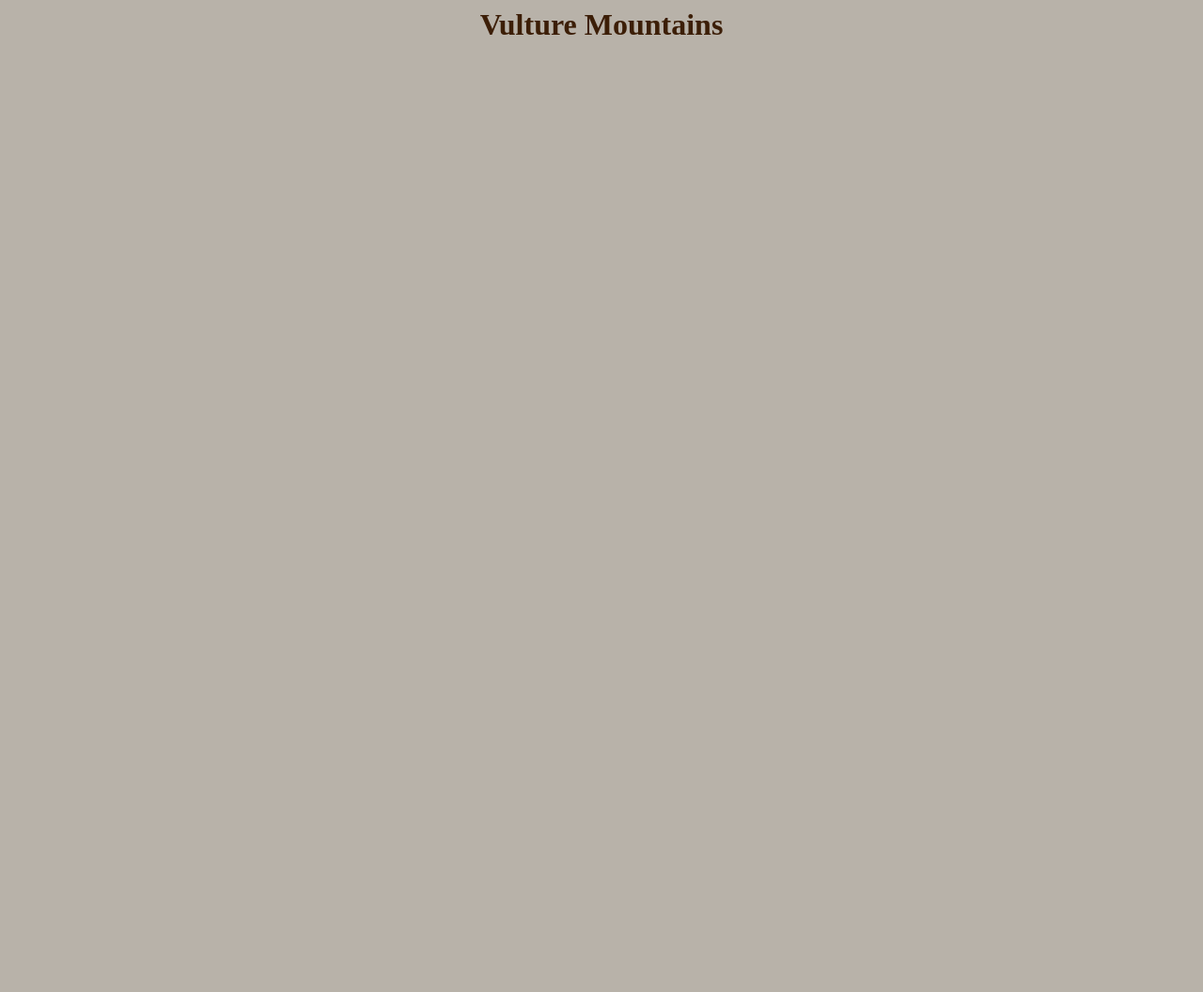
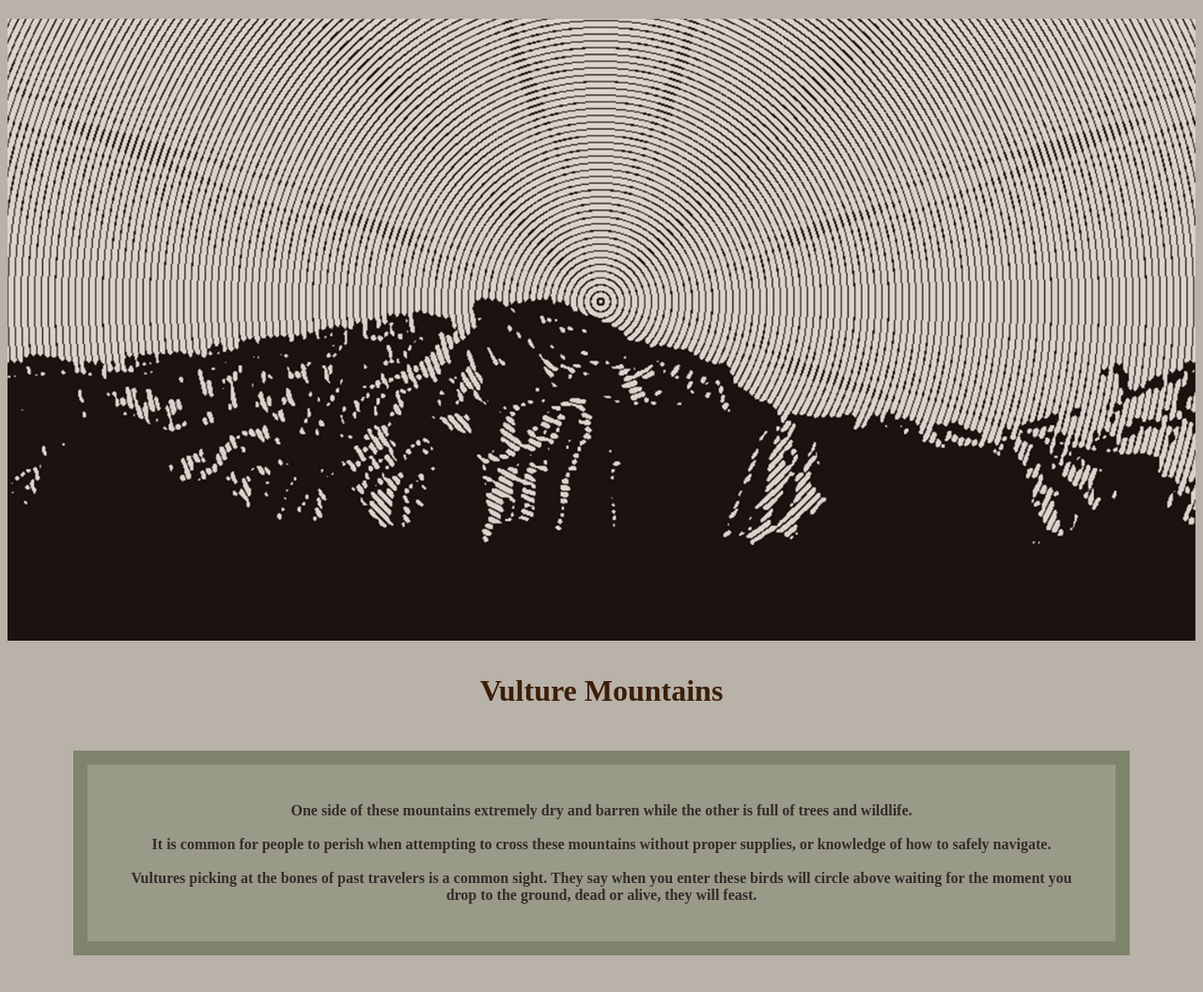
Before and after one commit to WhomstDoth/Vulture-Mountains, a plain HTML site: page index.html in a window 1280 px wide. Shown: the whole page at 94% size. Before the commit the page ends 800 px from the top, so only its background shows below. Drawn offline with Linux system fonts and the light colour scheme.

Commit message:
img a info

```diff
--- a/index.html
+++ b/index.html
@@ -2,13 +2,46 @@
   <style>
      /* menu stuff -- Idk if I'll keep */
     body{background-color: #b8b2a9;}
-  .title {color: hsl(26, 80%, 13%); text-align: center;}
+  .title {color: hsl(26, 80%, 13%); text-align: center; margin: 35px; margin-bottom: 45px;}
+  .img {
+      display: flex;
+      max-width: 100%;
+      height: auto;
+      justify-content: center;
+      margin-top: 20px;
+      margin-bottom: 20px;
+    }
+     .info {color: hsl(25, 10%, 18%); text-align: center; margin:20px;}
+    div {
+  max-width: 100%;
+  border: 15px solid  hsla(86, 33%, 24%, 0.30);
+  padding: 20px;
+  margin: 20px;
+  margin-left: 70px;
+  margin-right: 70px;
+  margin-bottom: 95px;
+  background:  hsla(86, 33%, 24%, 0.25);
+
+}
   </style>
   <title>
-   Vulture Mountains
+  Vulture Mountains
   </title>
 </head>
 <body>
+  <img class="img" src="Mtns.jpg" alt="description of image">
   <h1 class="title"> Vulture Mountains </h1>
+  <div>
+   <h4 class="info">
+   One side of these mountains extremely dry and barren while the other is full of trees and wildlife.
+  <br>
+  <br>
+  It is common for people to perish when attempting to cross these mountains without proper supplies, or knowledge of how to safely navigate.
+     <br>
+  <br>
+     Vultures picking at the bones of past travelers is a common sight. They say when you enter these birds will circle above waiting for the moment you drop to the ground, dead or alive, they will feast.
+
+  </div>
+
 
 </body>
```
